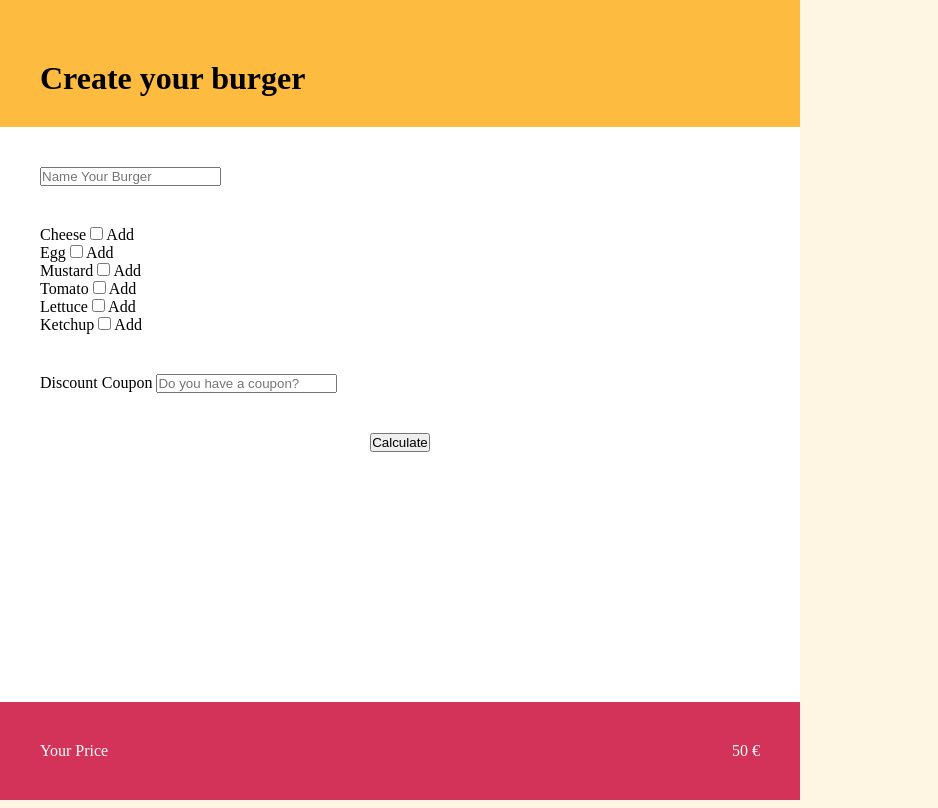
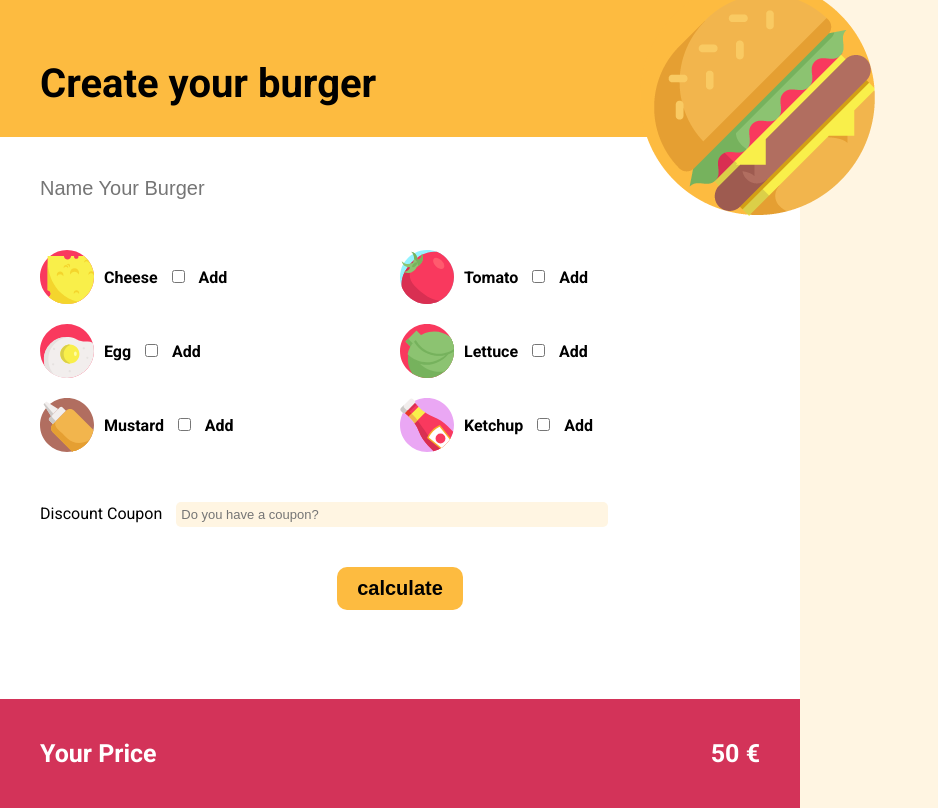
Before and after one commit to lorenaspiller/js-burger, a plain HTML site: page index.html in a window 1280 px wide. Shown: the whole page, without its empty margins (0-938 px from the left). Drawn offline with Linux system fonts and the light colour scheme.

Commit message:
completed layout

```diff
--- a/css/style.css
+++ b/css/style.css
@@ -6,6 +6,7 @@
 
 body {
   background-color: #fff5e2;
+  font-family: 'Roboto', sans-serif;
 }
 
 /* mix */
@@ -21,29 +22,101 @@ body {
 li {
   list-style: none;
 }
+
+.input {
+  border: none;
+  font-size: 20px;
+  width: 40%;
+}
+
+.discount {
+  font-size: 13px;
+  background-color: #fff5e2;
+  border-radius: 5px;
+  padding: 5px 5px;
+}
+
+.btn {
+  border: none;
+  border-radius: 10px;
+  background-color: #fdbb40;
+  padding: 10px 20px;
+  font-size: 20px;
+  font-weight: bold;
+  cursor: pointer;
+}
 /* /mix */
+
+/* typo */
+h1 {
+  font-weight: 700;
+  font-size: 40px;
+}
+/* /typo */
 
 /* header */
 header {
   background-color: #fdbb40;
   padding: 60px 40px 30px 40px;
+  position: relative;
+}
+
+header img {
+  position: absolute;
+  top: -20px;
+  left: 80%;
 }
 /* /header */
 
 /* main */
 main {
   padding: 40px;
-  height: calc(100vh - 225px);
+  height: calc(100vh - 238px);
 }
 
 .ingredients, .discount-coupon {
   margin-top: 40px;
 }
 
+.ingredients__list {
+  display: flex;
+  flex-wrap: wrap;
+}
+
+.ingredients__list li {
+  display: flex;
+  align-items: center;
+  width: 50%;
+  padding: 10px 0;
+}
+
+.ingredients__list .custom-ingredient {
+  margin: 0 10px;
+}
+
+.ingredients__list img {
+  width: 15%;
+  margin-right: 10px;
+}
+
+.ingredients__list li label {
+  font-weight: bold;
+}
+
+.ingredients__list li label input {
+  background: red;
+}
+
+.discount-coupon input {
+  width: 60%;
+  margin-left: 10px;
+}
+
 .calculate-button {
   margin: 40px 0 70px 0;
   text-align: center;
 }
+
 /* /main */
 
 /* footer */
@@ -53,6 +126,8 @@ footer {
   align-items: center;
   background-color: #d33359;
   color: #fff;
+  font-size: 25px;
+  font-weight: bold;
   padding: 40px 40px;
 }
 /* /footer */
--- a/index.html
+++ b/index.html
@@ -4,6 +4,12 @@
     <meta charset="UTF-8">
     <meta name="viewport" content="width=device-width, initial-scale=1.0">
     <meta http-equiv="X-UA-Compatible" content="ie=edge">
+
+    <!-- google font -->
+    <link rel="preconnect" href="https://fonts.gstatic.com">
+    <link href="https://fonts.googleapis.com/css2?family=Roboto:wght@400;700&display=swap" rel="stylesheet">
+    <!-- /google font -->
+
     <link rel="stylesheet" href="css/style.css">
     <title>JS Burger</title>
   </head>
@@ -13,42 +19,48 @@
 
       <header>
         <h1>Create your burger</h1>
+        <img src="img/burger-top.png" alt="big burger">
       </header>
 
       <main>
         <div class="burger-name">
-          <input id="name__input" type="text" placeholder="Name Your Burger">
+          <input id="name__input" class="input" type="text" placeholder="Name Your Burger">
         </div>
 
         <div class="ingredients">
           <ul class="ingredients__list">
             <li>
-              <!-- <img src="img/cheese.svg" alt="cheese"> -->
+              <img src="img/cheese.svg" alt="cheese">
               <label for="cheese" class="capitalize"> cheese
                 <input id="cheese" class="custom-ingredient" type="checkbox" value="4"> Add
               </label>
             </li>
             <li>
+              <img src="img/tomato.svg" alt="tomato">
+              <label for="tomato" class="capitalize"> tomato
+                <input id="tomato" class="custom-ingredient" type="checkbox" value="2"> Add
+              </label>
+            </li>
+            <li>
+              <img src="img/fried-egg.svg" alt="egg">
               <label for="egg" class="capitalize"> egg
                 <input id="egg" class="custom-ingredient" type="checkbox" value="6"> Add
               </label>
             </li>
             <li>
+              <img src="img/lettuce.svg" alt="lettuce">
+              <label for="lettuce" class="capitalize"> lettuce
+                <input id="lettuce" class="custom-ingredient" type="checkbox" value="2"> Add
+              </label>
+            </li>
+            <li>
+              <img src="img/mustard.svg" alt="mustard">
               <label for="mustard" class="capitalize"> mustard
                 <input id="mustard" class="custom-ingredient" type="checkbox" value="3"> Add
               </label>
             </li>
             <li>
-              <label for="tomato" class="capitalize"> tomato
-                <input id="tomato" class="custom-ingredient" type="checkbox" value="2"> Add
-              </label>
-            </li>
-            <li>
-              <label for="lettuce" class="capitalize"> lettuce
-                <input id="lettuce" class="custom-ingredient" type="checkbox" value="2"> Add
-              </label>
-            </li>
-            <li>
+              <img src="img/ketchup.svg" alt="ketchup">
               <label for="ketchup" class="capitalize"> ketchup
                 <input id="ketchup" class="custom-ingredient" type="checkbox" value="3"> Add
               </label>
@@ -58,12 +70,12 @@
 
         <div class="discount-coupon">
           <label for="coupon__input"> Discount Coupon
-            <input id="coupon__input" type="text" placeholder="Do you have a coupon?" value="">
+            <input id="coupon__input" class="input discount" type="text" placeholder="Do you have a coupon?" value="">
           </label>
         </div>
 
         <div class="calculate-button">
-          <button id="calculate">Calculate</button>
+          <button id="calculate" class="btn">calculate</button>
         </div>
 
       </main>
--- a/js/script.js
+++ b/js/script.js
@@ -14,6 +14,7 @@ calculate.addEventListener("click",
     //2. control on the input name of the burger
     if (nameInput.value != "") {
       // console.log(nameInput.value);
+
       // 3. checking which element is selected through the list
       var sum = 50;
       for (var i = 0; i < customIngredient.length; i++) {
```
